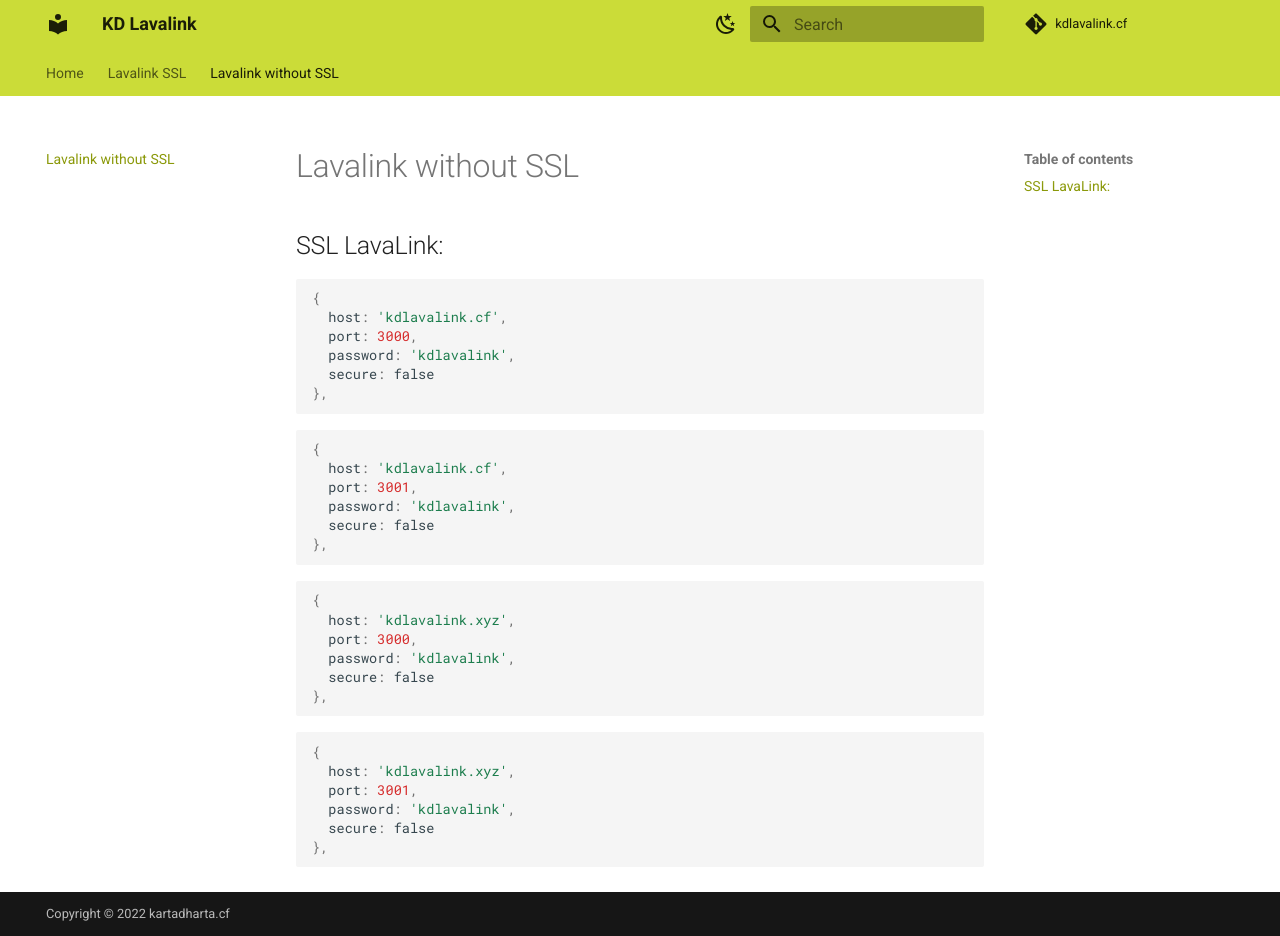
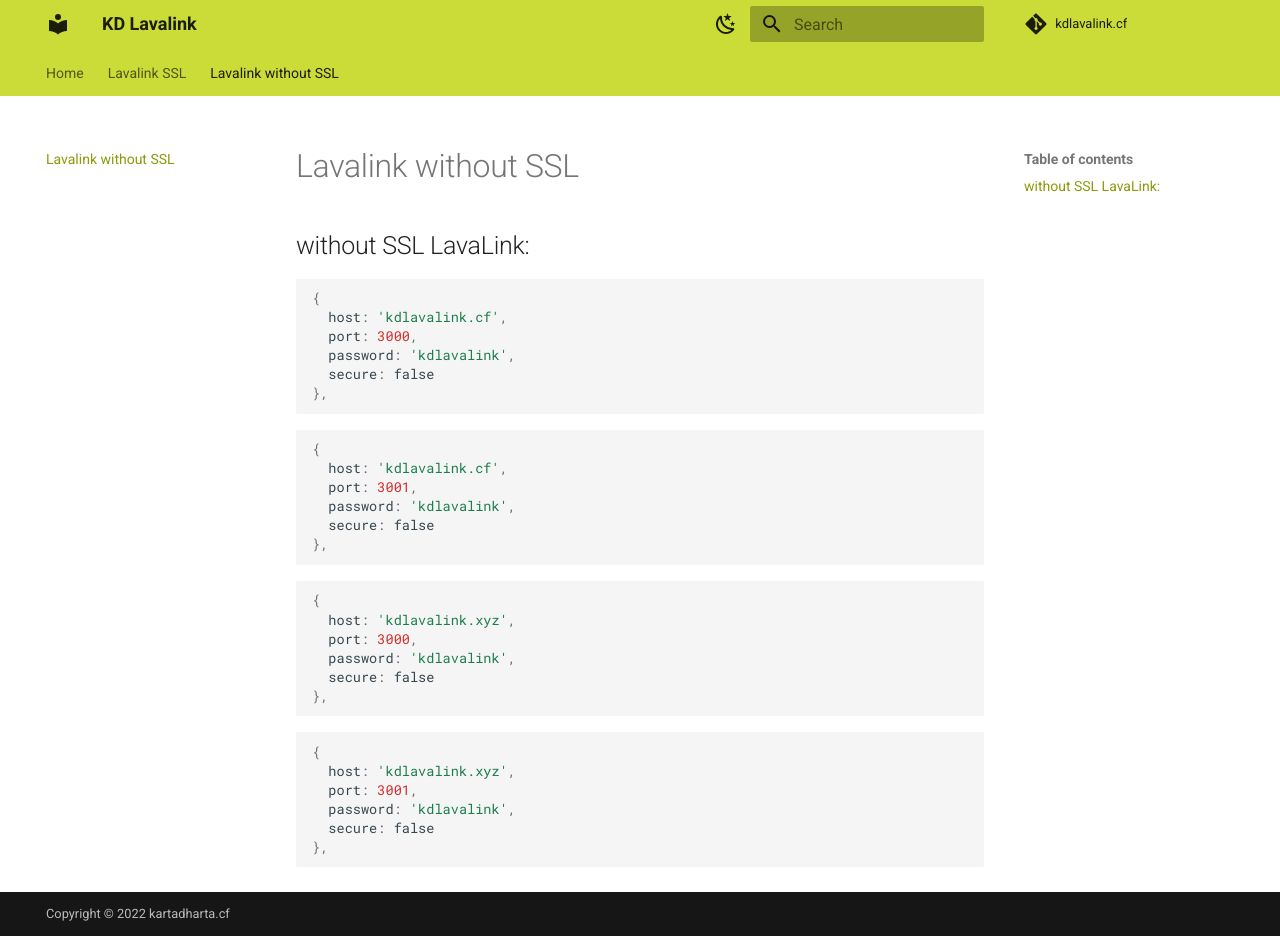
Before and after one commit to ErrorDoc404/kdlavalink, an MkDocs documentation site: the page built from docs/non-ssl.md, in a window 1280 px wide and 936 px high. Built offline with MkDocs 1.6.1 and Material for MkDocs 9.7.7, drawn with Linux system fonts in a browser that asks for light colours; comment, search, counter and statistics services are not loaded.

Commit message:
Update non-ssl.md

````diff
--- a/docs/non-ssl.md
+++ b/docs/non-ssl.md
@@ -1,4 +1,4 @@
-## SSL LavaLink:
+## without SSL LavaLink:
 ```javascript
 {
   host: 'kdlavalink.cf',
````
